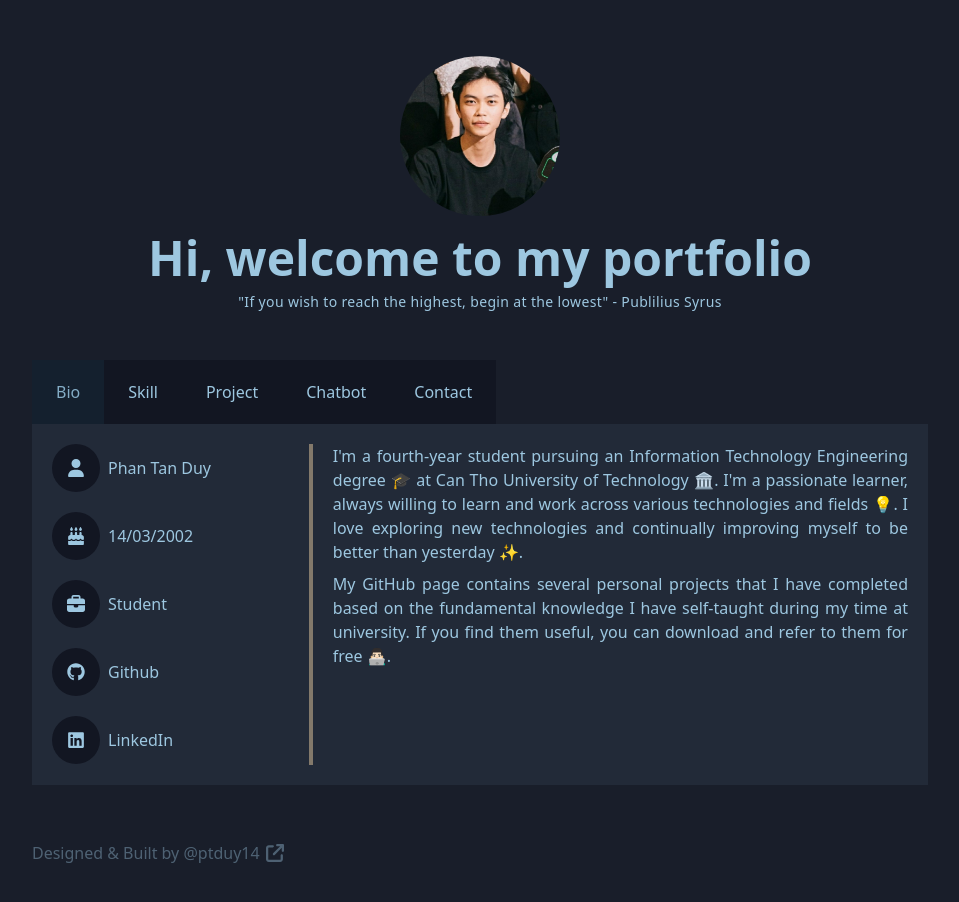
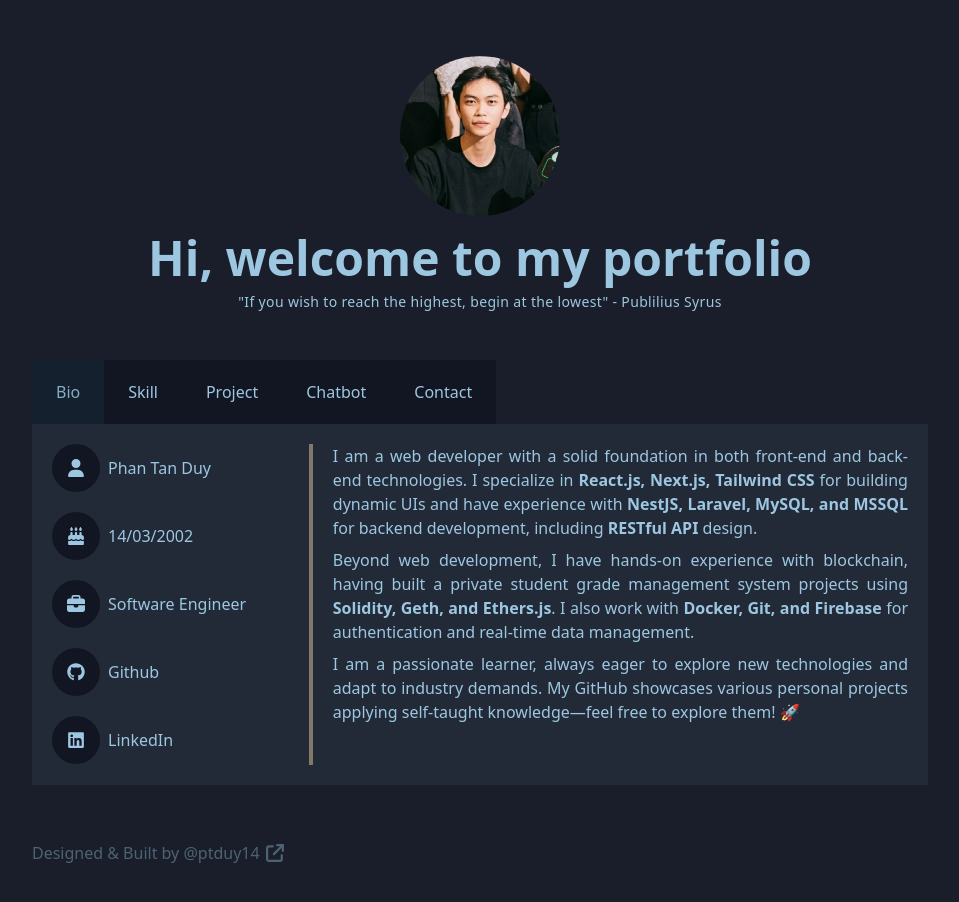
Before and after one commit to ptduy14/portfolio, a React (Create React App) app: page / in a window 1280 px wide. Shown: the top 902 px of the page, without its empty margins (160-1119 px from the left). Built offline with nearby package versions, Linux system fonts and the light colour scheme.

Commit message:
update infomation

```diff
--- a/src/components/Content/SubContent/Bio.jsx
+++ b/src/components/Content/SubContent/Bio.jsx
@@ -4,13 +4,12 @@ import Icon from "../../Icons";
 import WorkIcon from "../../Icons/WorkIcon";
 import GithubIcon from "../../Icons/GithubIcon";
 import LinkedInIcon from "../../Icons/LinkedInIcon";
-import resume from "../../../assets/resume/resume.pdf"
+import resume from "../../../assets/resume/resume.pdf";
 
 export default function Bio() {
-
   const onOpenResume = () => {
-    window.open(resume)
-  }
+    window.open(resume);
+  };
 
   return (
     <div className="h-full flex">
@@ -25,7 +24,7 @@ export default function Bio() {
         </div>
         <div className="flex items-center space-x-2">
           <Icon iconType={WorkIcon} />
-          <p className="">Student</p>
+          <p className="">Software Engineer</p>
         </div>
         <div className="flex items-center space-x-2">
           <Icon iconType={GithubIcon} />
@@ -39,21 +38,29 @@ export default function Bio() {
         </div>
       </div>
       <div className="relative w-full lg:w-[70%] lg:border-l-4 border-[#83796b] lg:pl-5 block lg:block space-y-2">
-        <p className="text-justify">
-          I'm a fourth-year student pursuing an Information Technology
-          Engineering degree 🎓 at Can Tho University of Technology 🏛. I'm a
-          passionate learner, always willing to learn and work across various
-          technologies and fields 💡. I love exploring new technologies and
-          continually improving myself to be better than yesterday ✨.{" "}
-        </p>
-        <p className="text-justify hidden md:block lg:block">
-          My GitHub page contains several personal projects that I have
-          completed based on the fundamental knowledge I have self-taught during
-          my time at university. If you find them useful, you can download and
-          refer to them for free 👨🏻‍💻.{" "}
-        </p>
-
-        <button onClick={onOpenResume} className=" lg:hidden absolute bg-tertiary-color py-2 px-5 rounded-lg bottom-8 left-1/2 translate-x-[-50%]">
+        <div className="text-justify">
+          I am a web developer with a solid foundation in both front-end and
+          back-end technologies. I specialize in{" "}
+          <b>React.js, Next.js, Tailwind CSS</b> for building dynamic UIs and
+          have experience with <b>NestJS, Laravel, MySQL, and MSSQL</b> for
+          backend development, including <b>RESTful API</b> design.
+        </div>
+        <div className="text-justify hidden md:block lg:block">
+          Beyond web development, I have hands-on experience with blockchain,
+          having built a private student grade management system projects using{" "}
+          <b>Solidity, Geth, and Ethers.js</b>. I also work with{" "}
+          <b>Docker, Git, and Firebase</b> for authentication and real-time data
+          management.
+        </div>
+        <div className="text-justify hidden md:block lg:block">
+          I am a passionate learner, always eager to explore new technologies
+          and adapt to industry demands. My GitHub showcases various personal
+          projects applying self-taught knowledge—feel free to explore them! 🚀
+        </div>
+        <button
+          onClick={onOpenResume}
+          className=" lg:hidden absolute bg-tertiary-color py-2 px-5 rounded-lg bottom-8 left-1/2 translate-x-[-50%]"
+        >
           My resume
         </button>
       </div>
--- a/src/components/Content/SubContent/data.js
+++ b/src/components/Content/SubContent/data.js
@@ -16,7 +16,7 @@ const projects = [
   {
     name: "MOVIEX - An Online Movie Web Streaming",
     description:
-      "Developed a movie streaming platform based on Next.js that allows users to watch movies, chooseepisodes, and personalize their viewing experience through a secure login systemusing Firebase.",
+      "Developed a movie streaming platform using Next.js, allowing users to stream movies, track progress, manage favorites, comment, and view recently watched content.",
     technologies: "NextJS, NextJS, TailwindCSS, Redux Toolkit, Firebase",
     github: "https://github.com/ptduy14/movie-web",
   },
```
